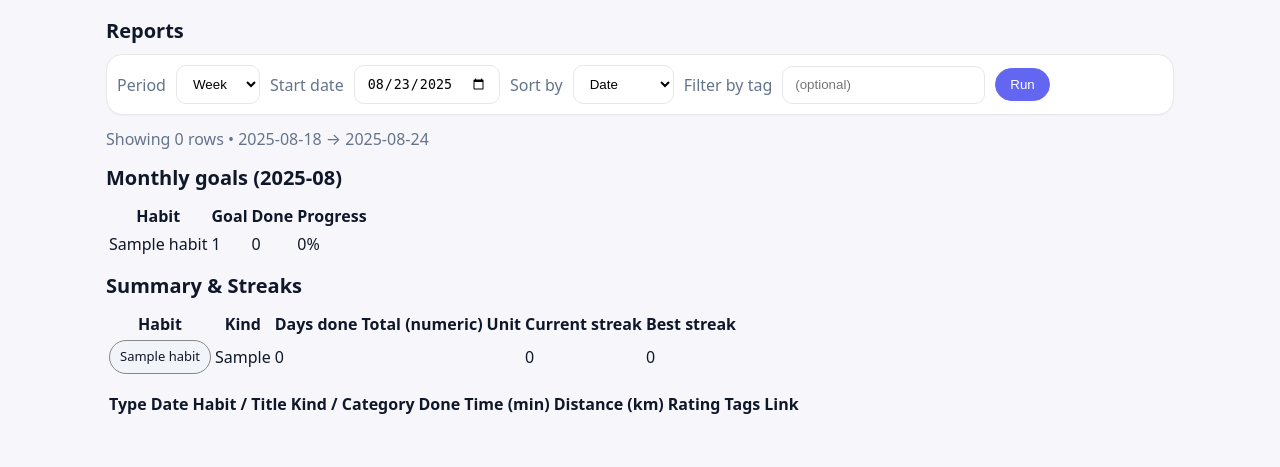
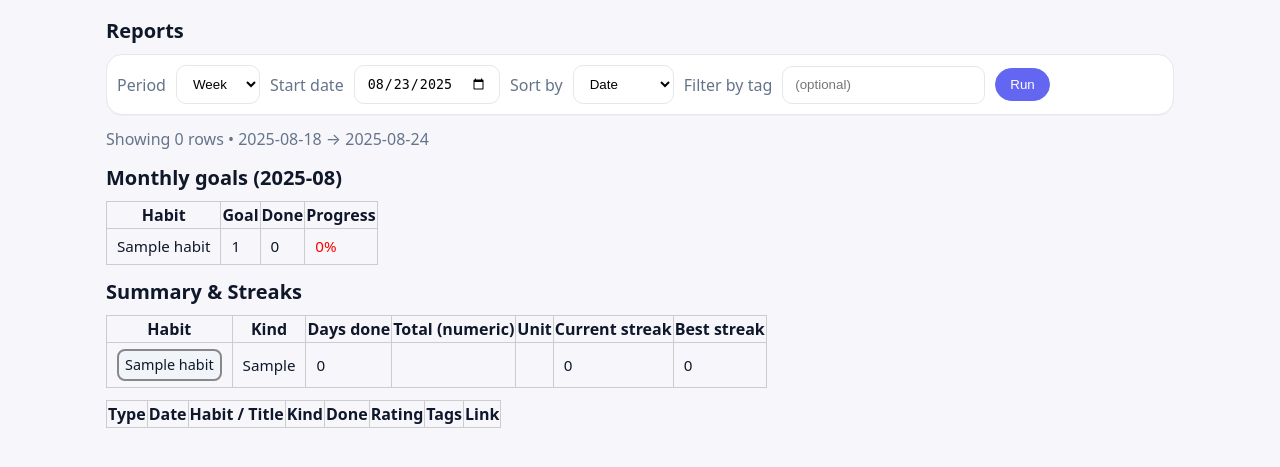
Before and after one commit to 114576u/HabitTracker, a Flask app: page /reports in a window 1280 px wide. Shown: the part 75-542 px from the top of the page. Run offline with Flask 3, Linux system fonts and the light colour scheme; a user stored in the database is signed in; tables that the repository leaves empty hold one stand-in row (values such as "Sample post"); lists and menus that the app fills with data are empty.

Commit message:
Improve visuals in reports

```diff
--- /dev/null
+++ b/static/reports.css
@@ -0,0 +1,30 @@
+table#goalsTable td,
+table#summaryTable td,
+table#repTable td {
+  padding: 6px 10px;
+  font-size: 0.95rem;
+}
+
+table#repTable td:nth-child(5), /* Done */
+table#repTable td:nth-child(6) /* Rating */ {
+  text-align: center;
+}
+
+.badge {
+  padding: 3px 6px;
+  font-size: 0.9rem;
+  border: 2px solid #ccc;
+  border-radius: 8px;
+}
+
+table tr:nth-child(even) {
+  background-color: #f3f3f3;
+}
+
+table {
+  border-collapse: collapse;
+}
+
+table td, table th {
+  border: 1px solid #ccc;
+}
--- a/static/reports.js
+++ b/static/reports.js
@@ -29,7 +29,8 @@
   gbody.innerHTML = '';
   for (const g of (data.goals||[])){
     const tr = document.createElement('tr');
-    tr.innerHTML = `<td>${g.habit}</td><td>${g.monthlyGoal}</td><td>${g.doneCount}</td><td>${g.percent}%</td>`;
+    const color = g.percent >= 75 ? 'green' : g.percent >= 25 ? 'orange' : 'red';
+    tr.innerHTML = `<td>${g.habit}</td><td>${g.monthlyGoal}</td><td>${g.doneCount}</td><td style="color:${color}">${g.percent}%</td>`;
     gbody.appendChild(tr);
   }
 
@@ -46,8 +47,6 @@
       <td>${row.type==='habit' ? (row.habit||'') : (row.text||'')}</td>
       <td>${row.type==='habit' ? (row.kind||'') : (row.category||'')}</td>
       <td>${row.type==='habit' ? (row.done?'✔':'') : (row.checked?'✔':'')}</td>
-      <td>${row.timeMin ?? ''}</td>
-      <td>${row.distanceKm ?? ''}</td>
       <td>${row.rating ?? ''}</td>
       <td>${tags}</td>
       <td>${row.link ? `<a href="${row.link}" target="_blank" rel="noopener">link</a>` : ''}</td>
--- a/templates/reports.html
+++ b/templates/reports.html
@@ -49,10 +49,8 @@
           <th>Type</th>
           <th>Date</th>
           <th>Habit / Title</th>
-          <th>Kind / Category</th>
+          <th>Kind</th>
           <th>Done</th>
-          <th>Time (min)</th>
-          <th>Distance (km)</th>
           <th>Rating</th>
           <th>Tags</th>
           <th>Link</th>
@@ -62,6 +60,7 @@
     </table>
   </div>
 
+  <link rel="stylesheet" href="{{ url_for('static', filename='reports.css') }}">
   <script src="{{ url_for('static', filename='reports.js') }}"></script>
   <script>initReports();</script>
 {% endblock %}
```
